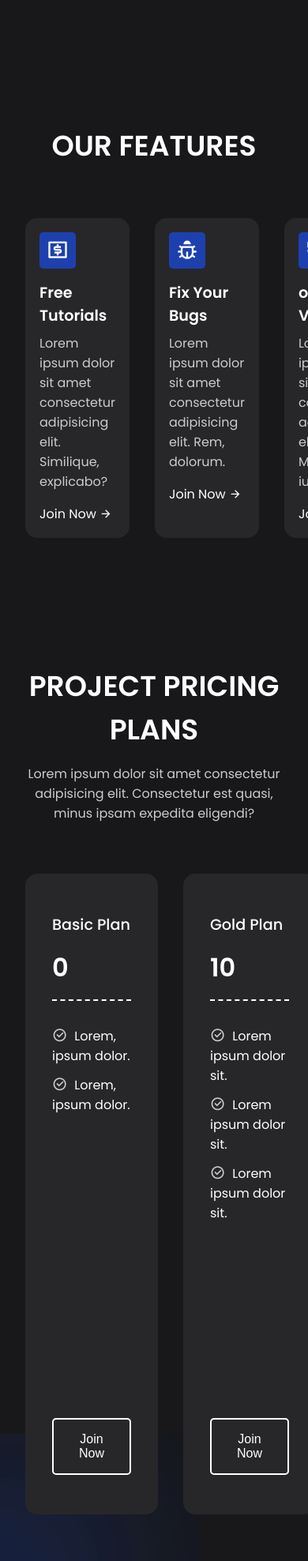
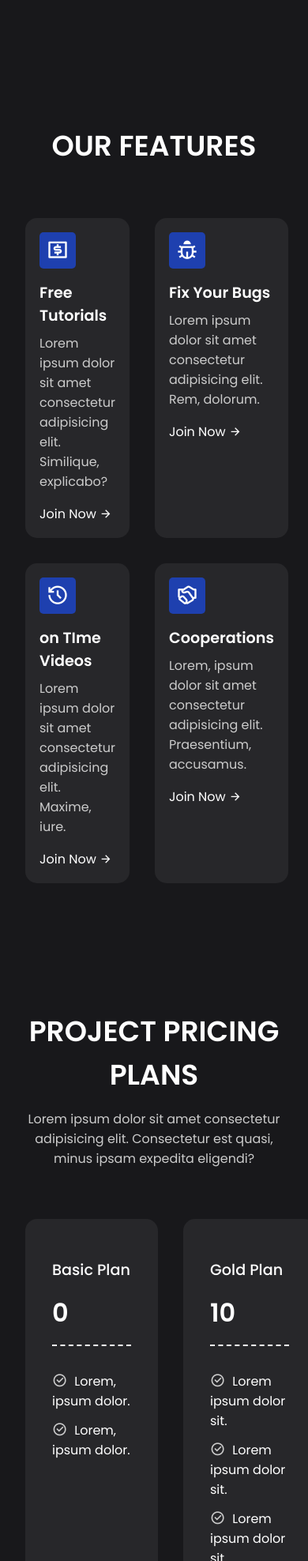
Before and after one commit to victorygrey/template-portofolio, a plain HTML site: page index.html in a window 390 px wide. Shown: the part 726-2702 px from the top of the page at 79% size. Drawn offline with nearby package versions, Linux system fonts and the light colour scheme.

Commit message:
tambahan css bagian media queries kurang dari 900px

```diff
--- a/style.css
+++ b/style.css
@@ -360,4 +360,15 @@ footer .column > a:hover {
 
     /* ini untuk lanjutan kodingan di tempat kerja */
 
+    .features {
+        grid-template-columns: repeat(2, 1fr);
+    }
+
+    .pricing {
+        grid-template-columns: repeat(2, 1fr);
+    }
+
+    footer {
+        grid-template-columns: 1fr, 200px;
+    }
 }
```
